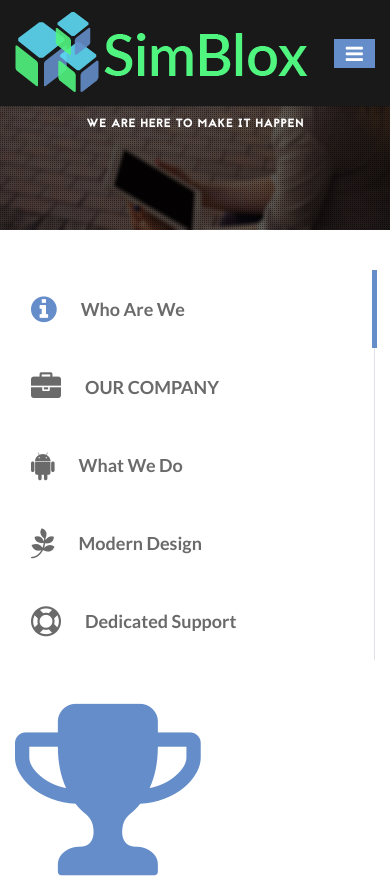
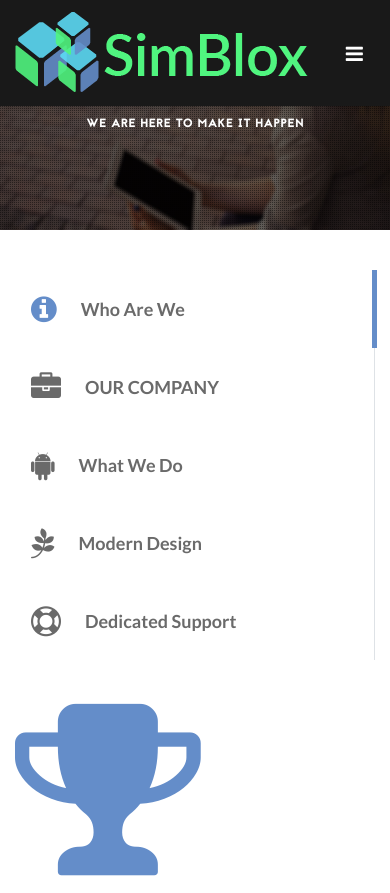
Before and after one commit to apprisingapps/apprisingapps.github.io, a plain HTML site: page index-2.html in a window 390 px wide. Shown: the top 893 px of the page. Drawn offline with Linux system fonts and the light colour scheme; some packages are replaced by stand-ins of ours.

Commit message:
nav bar adjustment

```diff
--- a/css/presets/preset1.css
+++ b/css/presets/preset1.css
@@ -121,7 +121,7 @@ h2.entry-title a:hover{
 }
 
 .navbar-toggler{
-	background: #648dc9;
+	background: #191919;
 }
 
 /*-- Main navigation --*/
```
Also changed, not shown: index.html (+0 -2 lines).
